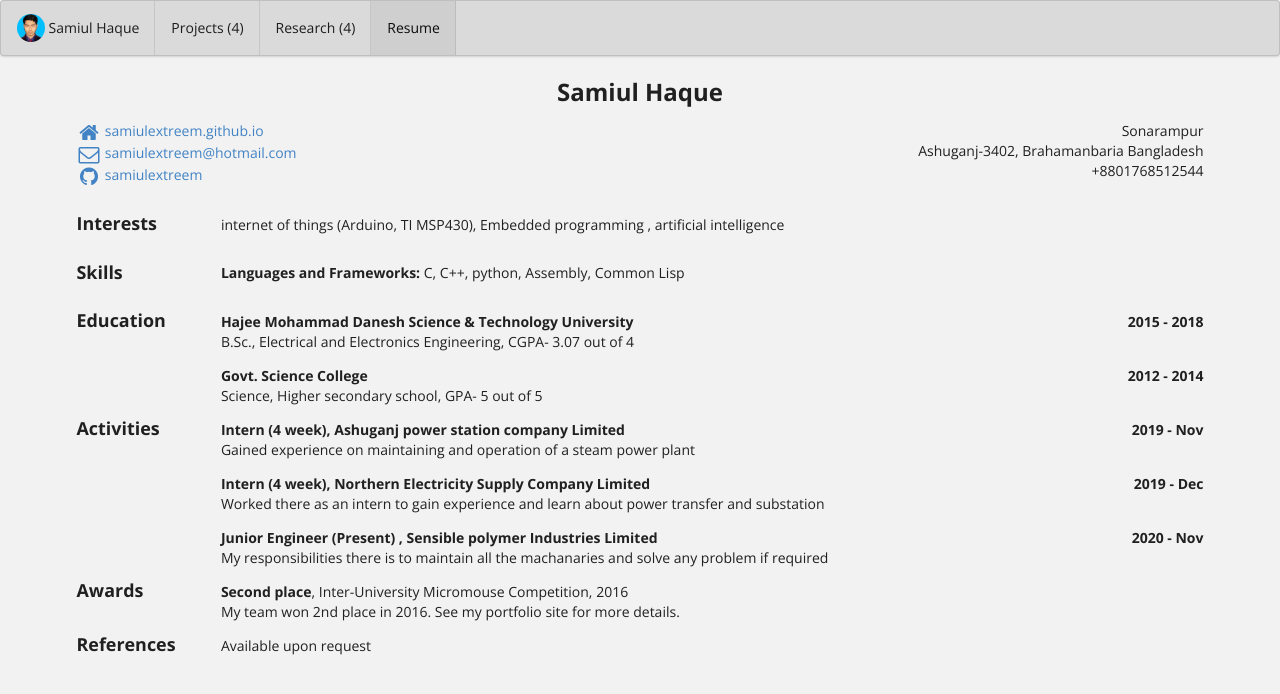
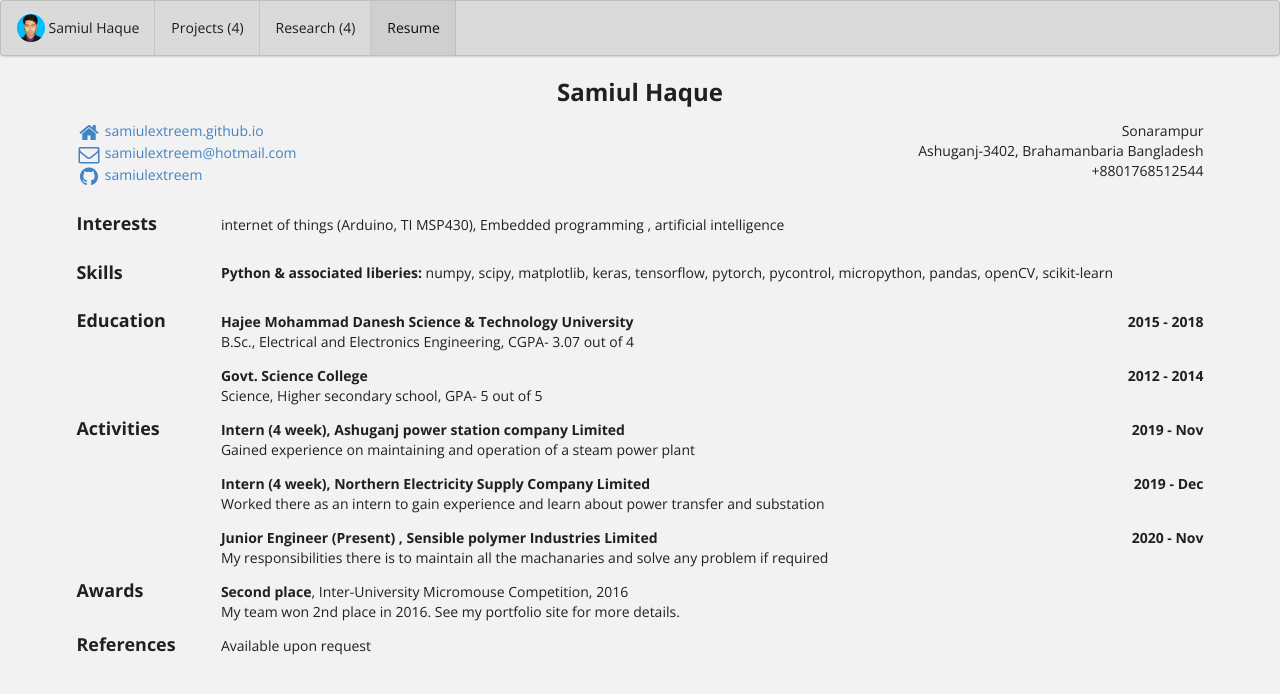
Before and after one commit to samiulextreem/samiulextreem.github.io, a Jekyll site: the page built from bio/index.html, in a window 1280 px wide. Shown: the top 694 px of the page. Built offline with Jekyll 4.4.1, drawn with Linux system fonts in a browser that asks for light colours.

Commit message:
Update bio.json

```diff
--- a/_data/bio.json
+++ b/_data/bio.json
@@ -43,14 +43,20 @@
   ],
   "skills": [
     {
-      "name": "Languages and Frameworks",
+      "name": "Python & associated liberies",
       "level": "",
       "keywords": [
-        "C",
-        "C++",
-        "python",
-        "Assembly",
-        "Common Lisp"
+        "numpy",
+        "scipy",
+        "matplotlib",
+        "keras",
+        "tensorflow",
+        "pytorch",
+        "pycontrol",
+        "micropython",
+        "pandas",
+        "openCV",
+        "scikit-learn",
       ]
     },
   ],
```
